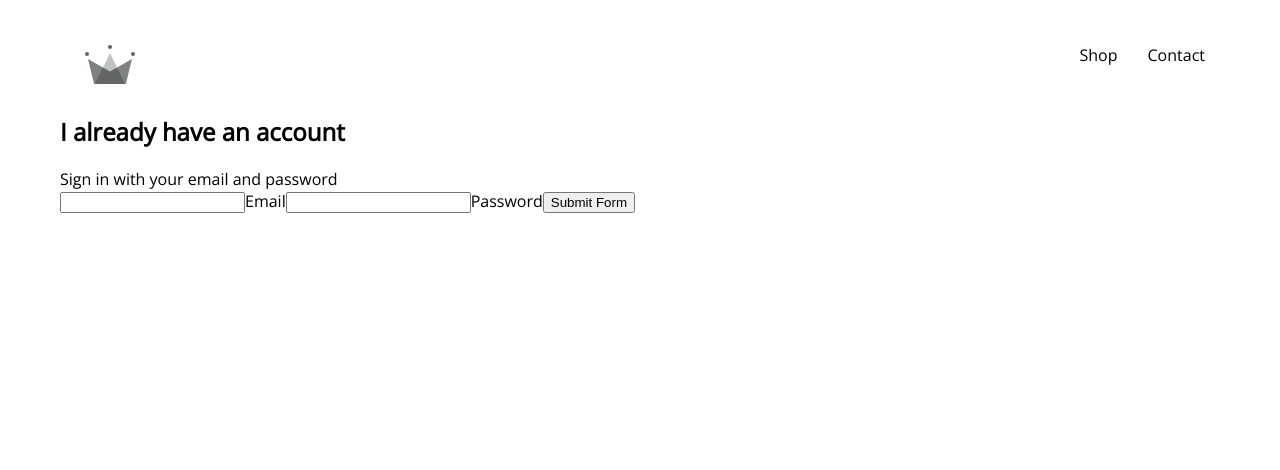
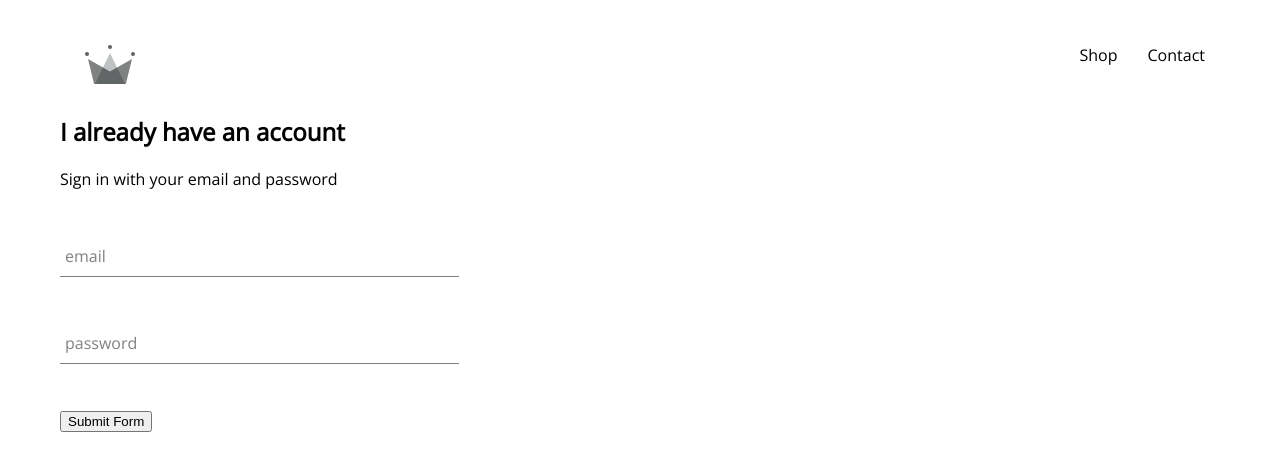
Before and after one commit to stephalao/crwn-clothing, a React (Create React App) app: page /signin in a window 1280 px wide. Shown: the top 470 px of the page. Built offline with nearby package versions, Linux system fonts and the light colour scheme.

Commit message:
custom FormInput

```diff
--- /dev/null
+++ b/src/components/form-input/form-input.component.jsx
@@ -0,0 +1,18 @@
+import React from "react";
+
+import './form-input.styles.scss';
+
+const FormInput = ({ handleChange, label, ...otherProps }) => (
+  <div className="group">
+    <input className="form-input" onChange={handleChange} {...otherProps} />
+    {
+      label ?
+      (<label className={`${otherProps.value.length ? 'shrink' : '' } form-input-label`}>
+        {label}
+      </label>)
+      : null
+    }
+  </div>
+)
+
+export default FormInput;
--- /dev/null
+++ b/src/components/form-input/form-input.styles.scss
@@ -0,0 +1,54 @@
+$sub-color: grey;
+$main-color: black;
+
+@mixin shrinkLabel {
+  top: -14px;
+  font-size: 12px;
+  color: $main-color;
+}
+
+.group {
+  position: relative;
+  margin: 45px 0;
+
+  .form-input {
+    background: none;
+    background-color: white;
+    color: $sub-color;
+    font-size: 18px;
+    padding: 10px 10px 10px 5px;
+    display: block;
+    width: 100%;
+    border: none;
+    border-radius: 0;
+    border-bottom: 1px solid $sub-color;
+    margin: 25px 0;
+
+    &:focus {
+      outline: none;
+    }
+
+    &:focus ~ .form-input-label {
+      @include shrinkLabel();
+    }
+  }
+
+  input[type='password'] {
+    letter-spacing: 0.3em;
+  }
+
+  .form-input-label {
+    color: $sub-color;
+    font-size: 16px;
+    font-weight: normal;
+    position: absolute;
+    pointer-events: none;
+    left: 5px;
+    top: 10px;
+    transition: 300ms ease all;
+
+    &.shrink {
+      @include shrinkLabel();
+    }
+  }
+}
--- a/src/components/sign-in/sign-in.component.jsx
+++ b/src/components/sign-in/sign-in.component.jsx
@@ -1,6 +1,7 @@
 import React from "react";
 
 import './sign-in.styles.scss';
+import FormInput from "../form-input/form-input.component";
 
 class SignIn extends React.Component{
   constructor(props) {
@@ -30,10 +31,23 @@
         <span>Sign in with your email and password</span>
 
         <form onSubmit={this.handleSubmit} >
-          <input name="email" type="email" value={this.state.email} required />
-          <label>Email</label>
-          <input required name="password" type="password" value={this.state.password} onchange={this.handleChange} />
-          <label>Password</label>
+          <FormInput
+            required
+            name="email"
+            type="email"
+            label="email"
+            value={this.state.email}
+            handleChange={this.handleChange}
+          />
+
+          <FormInput
+            required
+            name="password"
+            type="password"
+            label="password"
+            value={this.state.password}
+            handleChange={this.handleChange}
+          />
 
           <input type="submit" value="Submit Form" />
         </form>
--- a/src/components/sign-in/sign-in.styles.scss
+++ b/src/components/sign-in/sign-in.styles.scss
@@ -0,0 +1,3 @@
+.sign-in {
+    width: 30vw;
+}
```
